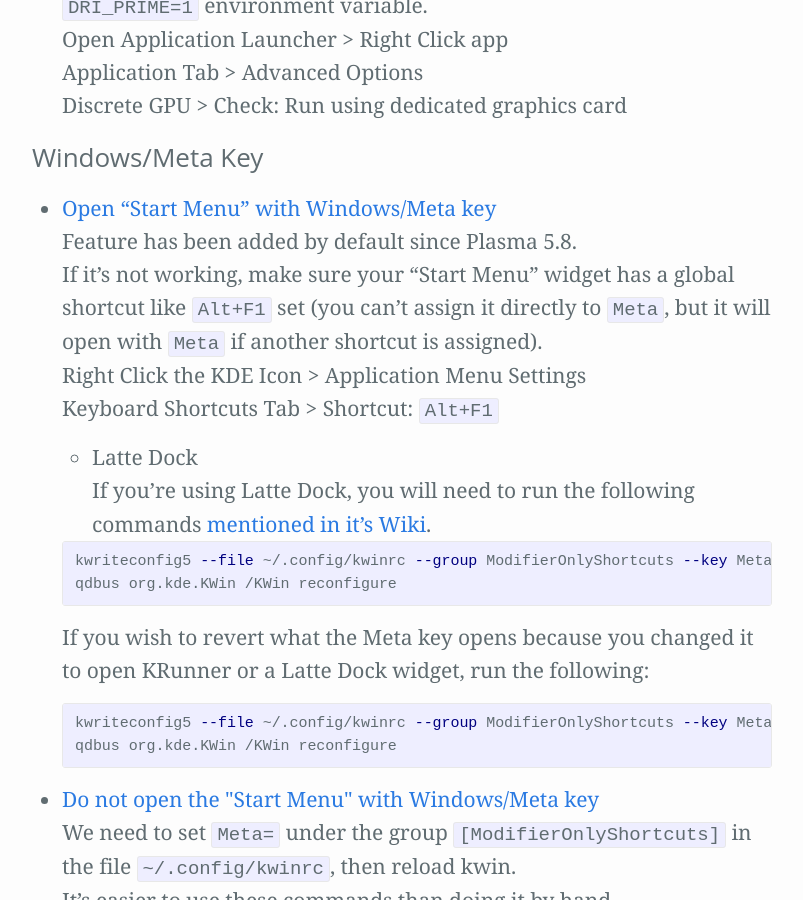
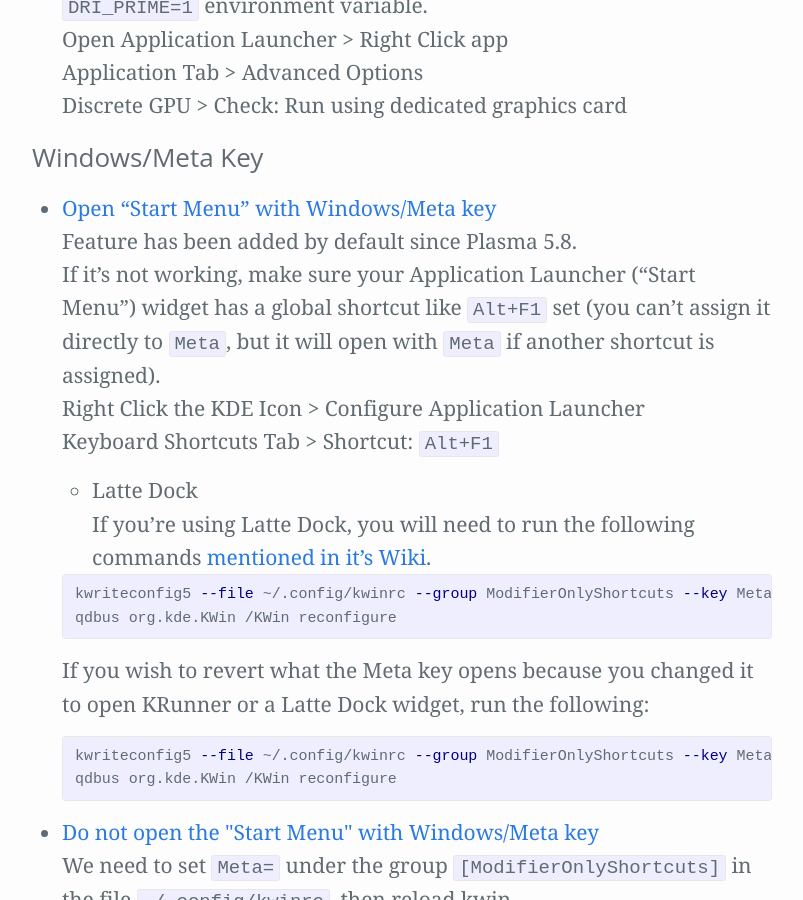
Before and after one commit to Zren/zren.github.io, a Jekyll site: the page built from kde_tips/tips.md, in a window 1280 px wide and 900 px high, scrolled down 5135 px. Shown: the whole window, without its empty margins (238-1041 px from the left). Built offline with Jekyll 4.4.1, drawn with Linux system fonts in a browser that asks for light colours; our own code applies the rules of GitHub Pages for plain Markdown files.

Commit message:
Spage on the userbase wiki corrected the default app menu
https://userbase.kde.org/index.php?title=Plasma%2FTips&type=revision&diff=462530&oldid=460276

```diff
--- a/kde_tips/tips.md
+++ b/kde_tips/tips.md
@@ -188,8 +188,8 @@
 <ul>
 {% capture label %}Open “Start Menu” with Windows/Meta key{% endcapture %}{% capture contents %}
   Feature has been added by default since Plasma 5.8.
-  If it's not working, make sure your "Start Menu" widget has a global shortcut like `Alt+F1` set (you can't assign it directly to `Meta`, but it will open with `Meta` if another shortcut is assigned).
-  Right Click the KDE Icon > Application Menu Settings
+  If it's not working, make sure your Application Launcher ("Start Menu") widget has a global shortcut like `Alt+F1` set (you can't assign it directly to `Meta`, but it will open with `Meta` if another shortcut is assigned).
+  Right Click the KDE Icon > Configure Application Launcher
   Keyboard Shortcuts Tab > Shortcut: `Alt+F1`
   * Latte Dock
     If you're using Latte Dock, you will need to run the following commands [mentioned in it's Wiki](https://github.com/psifidotos/Latte-Dock/wiki/F.A.Q.#q-can-i-use-my-super-key-to-open-the-app-l).
```
